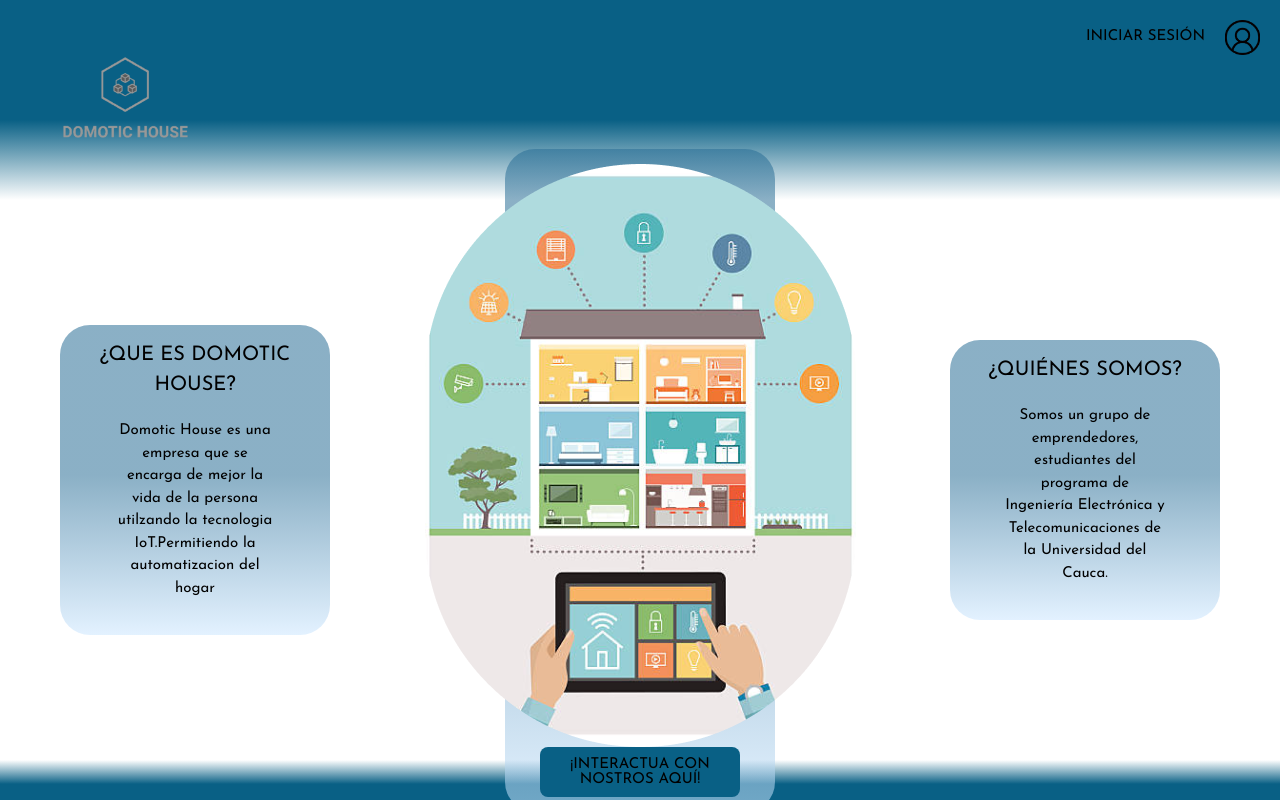
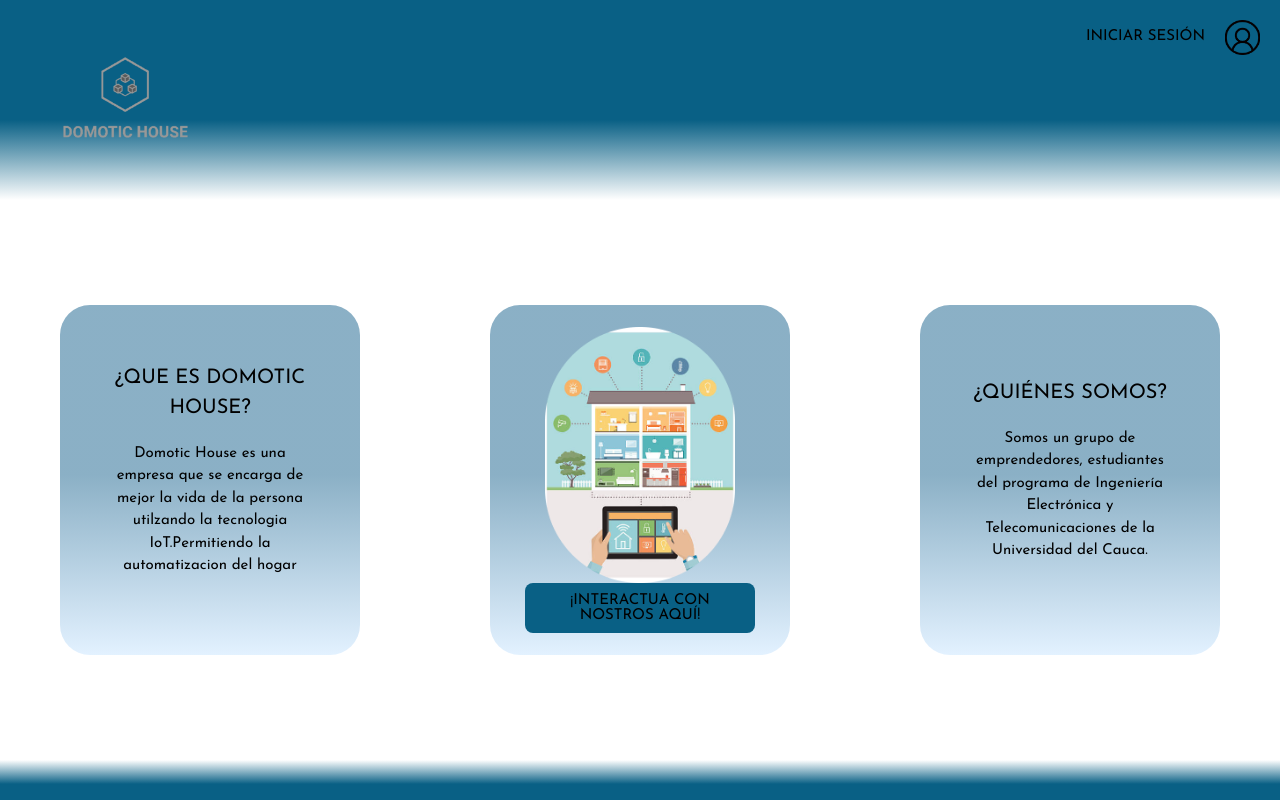
Before and after one commit to vidahoro2/domotic-house-project, a React (Vite) app in the folder client/: page / in a window 1280 px wide. Built offline with nearby package versions, Linux system fonts and the light colour scheme.

Commit message:
solucion bug landing page

```diff
--- a/client/src/components/landingPageCard/LandingPageCard.jsx
+++ b/client/src/components/landingPageCard/LandingPageCard.jsx
@@ -3,7 +3,7 @@ import "./landingPageCard.css"
 
 function LandingPageCard({children}){
     return(
-        <div className='card'>
+        <div className='card-landing-user-page'>
             {children}
         </div>
     )
--- a/client/src/components/landingPageCard/landingPageCard.css
+++ b/client/src/components/landingPageCard/landingPageCard.css
@@ -1,4 +1,4 @@
-.card{
+.card-landing-user-page{
     width: 300px;
     height: 350px;
     box-sizing: border-box;
```
